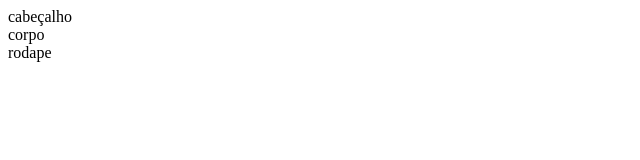
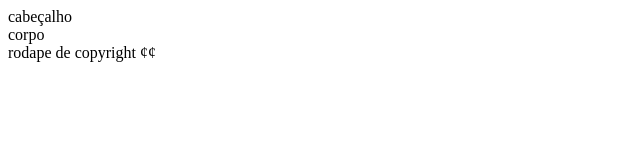
Before and after one commit to romulospl/siteweb, a plain HTML site: page index.html in a window 1280 px wide. Shown: the whole page, without its empty margins (0-640 px from the left). Drawn offline with Linux system fonts and the light colour scheme.

Commit message:
alteração do copyright

```diff
--- a/index.html
+++ b/index.html
@@ -9,7 +9,7 @@
 			corpo
 		</div>
 		<div id="rodapé">
-			rodape
+			rodape de copyright ¢¢
 		</div>
 	</body>
 </html>
```
